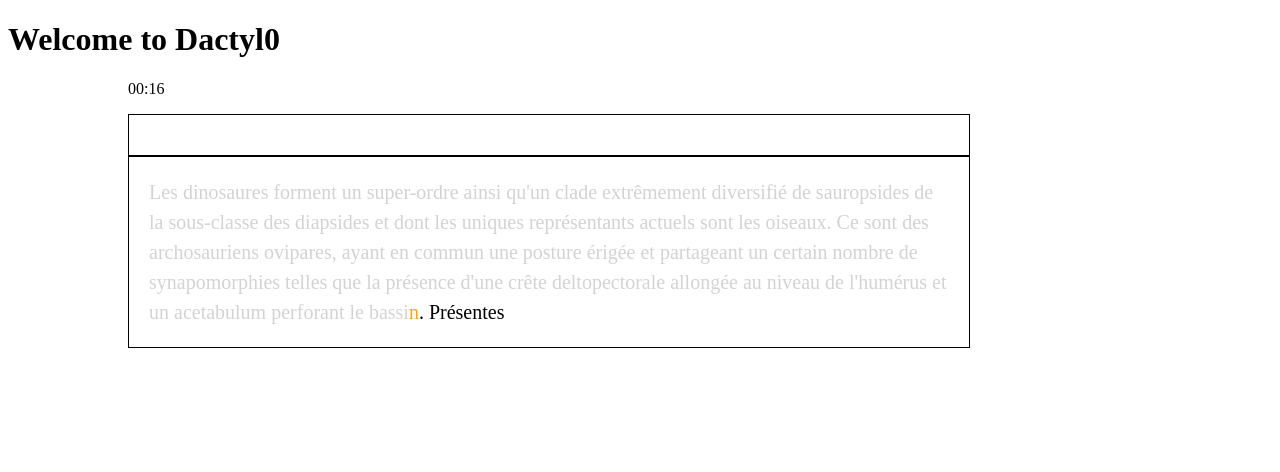
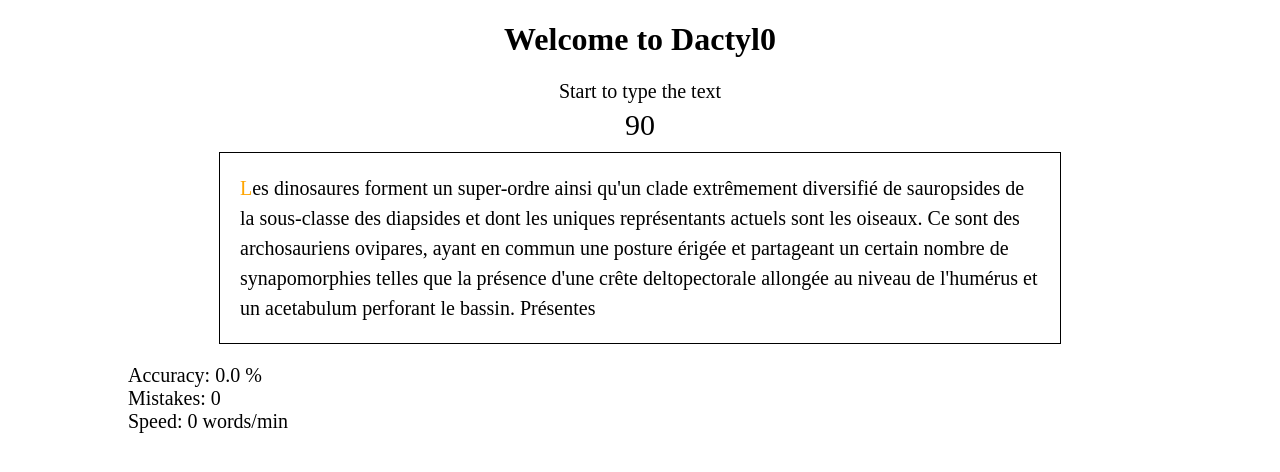
Before and after one commit to info7tik/dactylo, an Angular app: page / in a window 1280 px wide. Shown: the top 472 px of the page. Built offline with nearby package versions, Linux system fonts and the light colour scheme.

Commit message:
countdown and statistics

```diff
--- a/angular.json
+++ b/angular.json
@@ -91,5 +91,8 @@
         }
       }
     }
+  },
+  "cli": {
+    "analytics": false
   }
 }
--- a/src/app/app.component.css
+++ b/src/app/app.component.css
@@ -3,9 +3,26 @@
     margin: auto;
 }
 
+.center-text {
+    text-align: center;
+}
+
+.countdown {
+    margin-bottom: 10px;
+    font-size: 30px;
+}
+
+.instruction {
+    margin: auto;
+    margin-bottom: 5px;
+    font-size: 20px;
+}
+
 .text-to-copy {
     width: 800px;
     padding: 20px;
+    margin: auto;
+    margin-bottom: 20px;
     border: 1px solid black;
     font-size: 20px;
     color: black;
@@ -31,3 +48,8 @@
 .future-test {
     color: black;
 }
+
+.stats {
+    margin: auto;
+    font-size: 20px;
+}
--- a/src/app/app.component.html
+++ b/src/app/app.component.html
@@ -1,14 +1,18 @@
 <main>
-    <h1>Welcome to Dactyl0</h1>
     <div class="center">
-        <app-countdown [seconds]=20></app-countdown>
-        <div class="text-to-copy">
-        </div>
+        <h1 class="center-text">Welcome to Dactyl0</h1>
+        <div class="instruction center-text">{{instruction}}</div>
+        <div class="countdown center-text">{{remainingSeconds}}</div>
         <div class="text-to-copy">
             <span class="past-text">{{beginText}}</span>
             <div [class.current-whitespace]="blueLetter === ' '" class="current-text">{{ blueLetter }}</div>
             <span class="future-text">{{endText}}</span>
         </div>
+        <div class="stats">
+            <div>Accuracy: {{accuracyPercent.toFixed(1)}} %</div>
+            <div>Mistakes: {{mistakeCounter}}</div>
+            <div>Speed: {{wordNumber * 60 / countdownInSeconds}} words/min</div>
+        </div>
     </div>
 </main>
 
--- a/src/app/app.component.ts
+++ b/src/app/app.component.ts
@@ -1,37 +1,63 @@
 import { Component, HostListener } from '@angular/core';
 import { RouterOutlet } from '@angular/router';
-import { CountdownComponent } from './countdown/countdown.component';
+import { map, takeWhile, timer } from 'rxjs';
 
 @Component({
     selector: 'app-root',
     standalone: true,
-    imports: [RouterOutlet, CountdownComponent],
+    imports: [RouterOutlet],
     templateUrl: './app.component.html',
     styleUrl: './app.component.css'
 })
 export class AppComponent {
-    title = 'dactylo';
-    beginText: string = "Les dinosaures forment un super-ordre ainsi qu'un clade extrêmement diversifié de sauropsides de la sous-classe des diapsides et dont les uniques représentants actuels sont les oiseaux. Ce sont des archosauriens ovipares, ayant en commun une posture érigée et partageant un certain nombre de synapomorphies telles que la présence   d'une crête deltopectorale allongée au niveau de l'humérus et un acetabulum perforant le bassi";
-    blueLetter = "n";
-    endText = ". Présentes";
-    countdownInSeconds = 30;
-    private isTimeoutRunning = false;
+    title = 'dactyl0';
+    beginText: string = "";
+    blueLetter = "L";
+    endText = "es dinosaures forment un super-ordre ainsi qu'un clade extrêmement diversifié de sauropsides de la sous-classe des diapsides et dont les uniques représentants actuels sont les oiseaux. Ce sont des archosauriens ovipares, ayant en commun une posture érigée et partageant un certain nombre de synapomorphies telles que la présence d'une crête deltopectorale allongée au niveau de l'humérus et un acetabulum perforant le bassin. Présentes";
+    instruction = "Start to type the text";
+    accuracyPercent = 0;
+    wordNumber = 0;
+    mistakeCounter = 0;
+    countdownInSeconds = 90;
+    remainingSeconds = this.countdownInSeconds;
+    private isRunningCountdown = false;
+    private isExpiredCountdown = false;
 
     @HostListener('document:keypress', ['$event'])
     handleKeyboardEvent(event: KeyboardEvent) {
-        if (!this.isTimeoutRunning) {
-            this.isTimeoutRunning = true;
-            setTimeout(this.decreaseTimeout, 1000);
+        if (!this.isRunningCountdown) {
+            this.isRunningCountdown = true;
+            const countdown = timer(0, 1000).pipe(map(n => this.countdownInSeconds - n), takeWhile(n => n > 0));
+            countdown.subscribe(() => {
+                this.remainingSeconds -= 1;
+                if (this.remainingSeconds == 0) {
+                    this.isExpiredCountdown = true;
+                    const properlyTypedWords: string[] = this.beginText.split(" ");
+                    if (properlyTypedWords.length == 0) {
+                        this.wordNumber = 0;
+                    } else {
+                        this.wordNumber = this.getLastElement(properlyTypedWords).length > 0 ?
+                            properlyTypedWords.length : properlyTypedWords.length - 1;
+                    }
+                    const properlyTypedCharacters = this.beginText.length;
+                    const totalHits = properlyTypedCharacters + this.mistakeCounter;
+                    this.accuracyPercent = properlyTypedCharacters / totalHits * 100;
+                }
+            });
         }
-        if (event.key == this.blueLetter) {
-            this.setNextCharInBlue();
-            if (this.endText.length == 0) {
-                this.endText = this.beginText.substring(1) + this.blueLetter
-                this.blueLetter = this.beginText[0]
-                this.beginText = ""
+        if (!this.isExpiredCountdown) {
+            if (event.key == this.blueLetter) {
+                this.setNextCharInBlue();
+                if (this.endText.length == 0) {
+                    this.endText = this.beginText.substring(1) + this.blueLetter;
+                    this.blueLetter = this.beginText[0];
+                    this.beginText = "";
+                }
+            } else {
+                this.mistakeCounter++;
             }
         } else {
-            console.log(event);
+            alert("Time is up!");
         }
     }
 
@@ -41,9 +67,7 @@
         this.endText = this.endText.substring(1);
     }
 
-    decreaseTimeout() {
-        console.log("decreasing...");
-        this.countdownInSeconds = 10;
-        console.log(this.countdownInSeconds)
+    private getLastElement(array: any[]): any {
+        return array[array.length - 1];
     }
 }
--- a/src/app/countdown/countdown.component.html
+++ /dev/null
@@ -1,3 +0,0 @@
-<p>
-    {{ timeRemaining$ | async | date:'mm:ss' }}
-</p>
--- a/src/app/countdown/countdown.component.ts
+++ /dev/null
@@ -1,19 +0,0 @@
-import { AsyncPipe, DatePipe } from '@angular/common';
-import { Component, Input } from '@angular/core';
-import { map, takeWhile, timer } from 'rxjs';
-
-@Component({
-    selector: 'app-countdown',
-    standalone: true,
-    imports: [AsyncPipe, DatePipe],
-    templateUrl: './countdown.component.html',
-    styleUrl: './countdown.component.css'
-})
-export class CountdownComponent {
-    @Input() seconds = 300;
-
-    timeRemaining$ = timer(0, 1000).pipe(
-        map(n => (this.seconds - n) * 1000),
-        takeWhile(n => n >= 0),
-    );
-}
```
Also changed, not shown: src/app/countdown/countdown.component.css (deleted), 1 other file (tests, documents, lock files or other folders).
